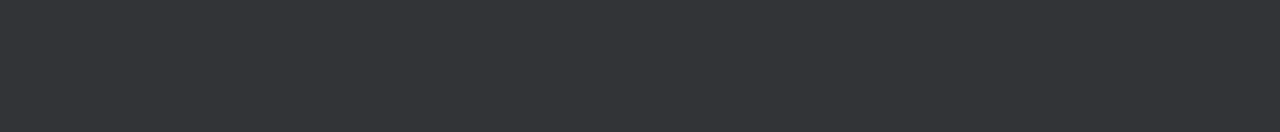
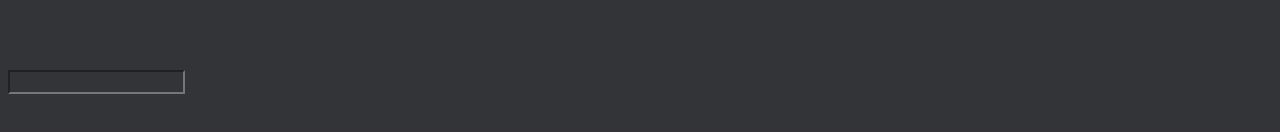
Before and after one commit to JuananA1000/ReacType, a React (Vite) app: page / in a window 1280 px wide. Shown: the part 662-794 px from the top of the page. Built offline with nearby package versions, Linux system fonts and the light colour scheme.

Commit message:
Crear input

```diff
--- a/src/components/Frase/Frase.jsx
+++ b/src/components/Frase/Frase.jsx
@@ -1,4 +1,5 @@
 import Contador from '../Contador/Contador';
+import Input from '../Input/Input';
 
 import './Frase.css';
 
@@ -10,6 +11,7 @@ export default function Frase() {
         Lorem ipsum dolor sit, amet consectetur adipisicing elit. Ut incidunt dolores porro cum, debitis id aliquam ad
         vitae consequatur adipisci labore sed deserunt omnis cupiditate in tenetur voluptates vel. Ducimus.
       </p>
+      <Input />
     </div>
   );
 }
--- /dev/null
+++ b/src/components/Input/Input.jsx
@@ -0,0 +1,9 @@
+import React from 'react';
+
+export default function Input() {
+  return (
+    <div>
+      <input type='text' />
+    </div>
+  );
+}
```
